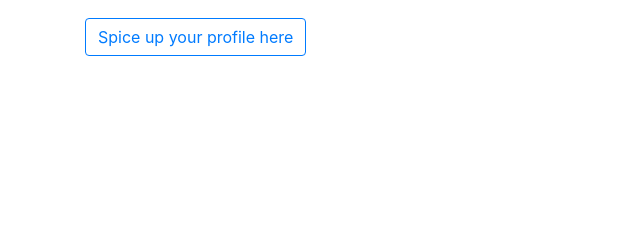
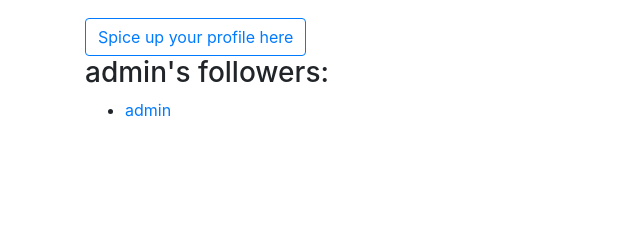
Before and after one commit to seraph-wing/tumblr-clone, a Django app: page /account/admin in a window 1280 px wide. Shown: the part 290-530 px from the top of the page, without its empty margins (0-640 px from the left). Run offline with Django 3.2, Linux system fonts and the light colour scheme; a user stored in the database is signed in; data comes from the database, SQL or seed files in the repository; both versions use the stored data as it was after the commit; parts of the project's set-up code (start-up, migrations or seed data) failed here and were passed over; some libraries are stand-ins or nearby versions.

Commit message:
added follow-unfollow button and functionality to profile and list of followers to the account_index page

```diff
--- a/tumblr_clone/account/models.py
+++ b/tumblr_clone/account/models.py
@@ -8,7 +8,7 @@ class User(AbstractUser):
     profile_picture = models.ImageField(upload_to='profile_pictures/',blank=True,null=True)
     birth_date = models.DateField(null=True,blank=True)
     slug = models.SlugField(null=False,default='slugs')
-    followers = models.ManyToManyField("User",blank=True,null=True,symmetrical=False,related_name='following')
+    followers = models.ManyToManyField("User",blank=True,symmetrical=False,related_name='is_followed_by')
 
     def __str__(self):
         return self.username
@@ -16,6 +16,11 @@ class User(AbstractUser):
         return reverse('account:account_index', kwargs={'slug':self.slug})
 
     def save(self,*args,**kwargs):
-        if not self.slug:
-            self.slug = slugify(self.username)
+        self.slug = slugify(self.username)
         return super().save(*args,**kwargs)
+
+#adding oneself as one's own follower:
+from django.db.models.signals import post_save
+def add_default_follower(sender, instance, **kwargs):
+   instance.followers.add(instance)
+post_save.connect(add_default_follower, sender=User)
--- a/tumblr_clone/account/templates/account/account_index.html
+++ b/tumblr_clone/account/templates/account/account_index.html
@@ -12,8 +12,30 @@
     <p><b>About you:</b></p>
     <p>{{object.description |safe}}</p>
     <p><b>Nurse slapped your butt on :</b> {{object.birth_date}}</p>
-    {% if user.is_authenticated and object.username == request.user.username %}
+    {% if object.username == request.user.username %}
       <a href="{% url 'account:edit' slug=object.slug %}" class="btn btn-outline-primary">Spice up your profile here</a>
+      {% else %}
+        {% if request.user in object.followers.all %}
+        <form class="unfollow-form" method="post" action="{% url 'account:unfollow' object.pk %}">
+          {% csrf_token %}
+          <button type="submit" class="btn btn-outline-warning" value="{{object.id}}" name="user_id_unfollow">Unfollow</button>
+        </form>
+
+          {% else %}
+          <form class="follow-form" method="post" action="{% url 'account:follow' object.pk %}">
+            {% csrf_token %}
+            <button type="submit" class="btn btn-outline-primary" value="{{object.id}}" name="user_id_follow">Follow</button>
+          </form>
+        {% endif %}
     {% endif %}
+    <div class="row-md-8">
+      <h3>{{object.username}}'s followers:</h3>
+      <ul class="user-followers">
+        {% for follower in object.followers.all %}
+          <li><a href="{% url 'account:account_index' follower.slug %}">{{follower.username}}</a></li>
+        {% endfor %}
+      </ul>
+    </div>
+
   </div>
 {% endblock content %}
--- a/tumblr_clone/account/urls.py
+++ b/tumblr_clone/account/urls.py
@@ -11,4 +11,6 @@ urlpatterns = [
     path('login/',auth_views.LoginView.as_view(template_name='account/login.html'),name='login'),
     path('logout/',auth_views.LogoutView.as_view(),name='logout'),
     path('edit/<slug:slug>', views.UpdateUserView.as_view(),name='edit'),
+    path('follow/<int:pk>',views.follow,name='follow'),
+    path('unfollow/<int:pk>',views.unfollow,name='unfollow')
 ]
--- a/tumblr_clone/account/views.py
+++ b/tumblr_clone/account/views.py
@@ -1,10 +1,11 @@
-from django.shortcuts import render
+from django.shortcuts import render,get_object_or_404
 from django.views.generic import CreateView,TemplateView,UpdateView
 from django.views.generic.detail import DetailView
 from . import forms
-from django.urls import reverse_lazy
+from django.urls import reverse_lazy,reverse
 from .models import User
 from django.contrib.auth.mixins import LoginRequiredMixin
+from django.http import HttpResponseRedirect
 # Create your views here.
 
 class AccountIndex(LoginRequiredMixin,DetailView):
@@ -29,3 +30,13 @@ class UpdateUserView(LoginRequiredMixin,UpdateView):
     def get_success_url(self,*args,**kwargs):
 
         return reverse_lazy('account:account_index',kwargs={'slug':self.request.user.slug})
+
+def follow(request,pk):
+    user_to_be_followed = get_object_or_404(User,id=request.POST.get('user_id_follow'))
+    user_to_be_followed.followers.add(request.user)
+    return HttpResponseRedirect(reverse('account:account_index',args=[user_to_be_followed.slug]))
+
+def unfollow(request,pk):
+    user_to_be_unfollowed = get_object_or_404(User,id=request.POST.get('user_id_unfollow'))
+    user_to_be_unfollowed.followers.remove(request.user)
+    return HttpResponseRedirect(reverse('account:account_index',args=[user_to_be_unfollowed.slug]))
--- a/tumblr_clone/templates/base.html
+++ b/tumblr_clone/templates/base.html
@@ -109,7 +109,7 @@
                 </a>
                 <div class="dropdown-divider"></div>
                 <!--ACCOUNT name and url-->
-                <a class="dropdown-item" href= '{% url "account:account_index" slug=user.slug %}'>{{user.username}}</a>
+                <a class="dropdown-item" href= '{% url "account:account_index" slug=user.slug %}'>{{request.user.username}}</a>
                 <!--for loop all other keys here ex. posts, followers etc.-->
               </div>
             </li>
```
Also changed, not shown: tumblr_clone/account/migrations/0006_auto_20201230_2010.py (added), tumblr_clone/account/migrations/0007_auto_20201230_2010.py (added), tumblr_clone/db.sqlite3.
